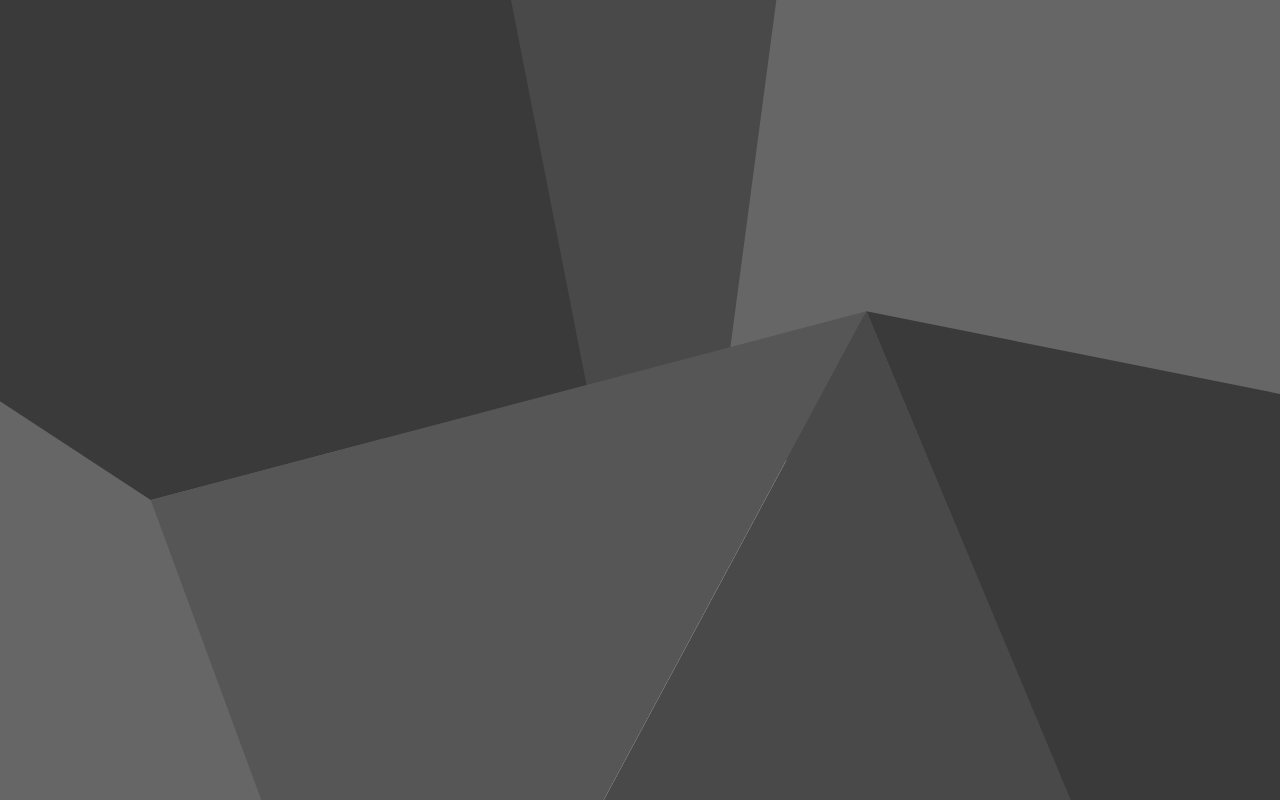
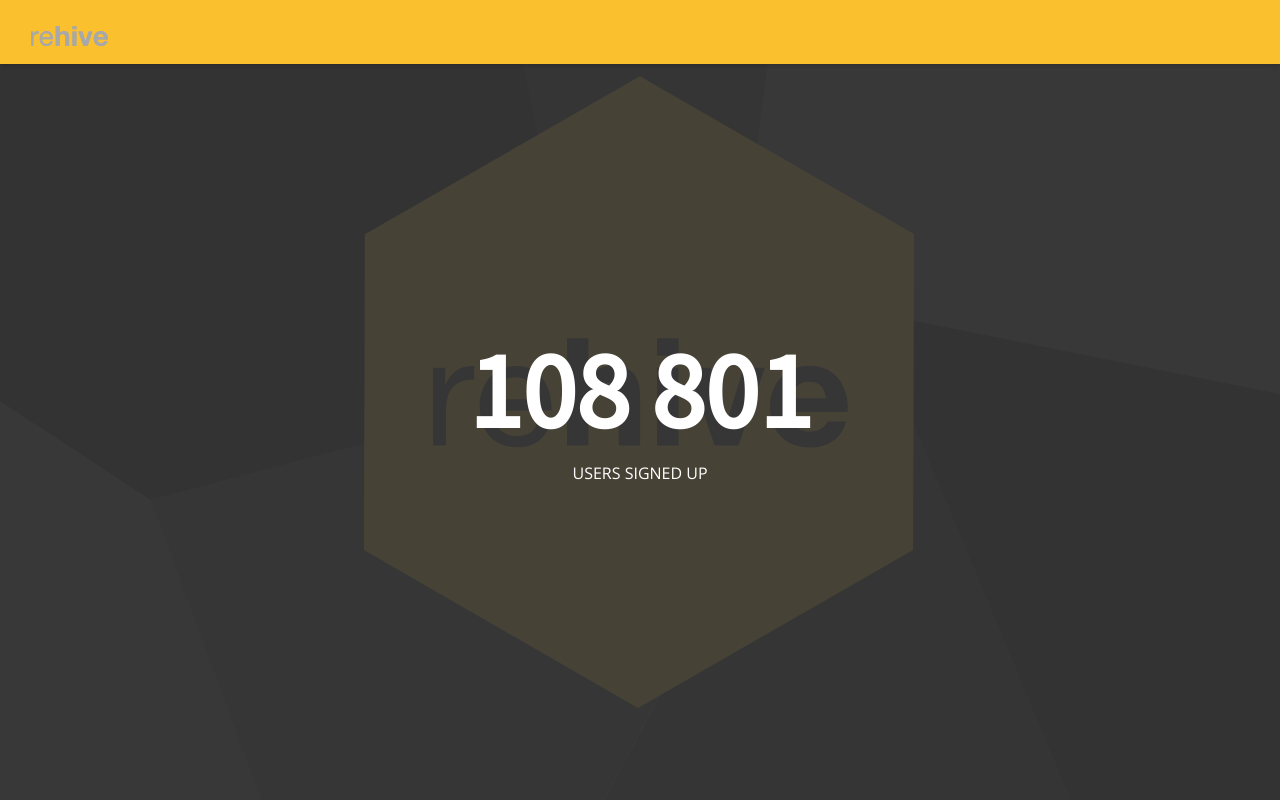
Before and after one commit to michailbrynard/rhino, a React (Create React App) app: page /count in a window 1280 px wide. Built offline with nearby package versions, Linux system fonts and the light colour scheme.

Commit message:
added /count component

```diff
--- a/src/App.js
+++ b/src/App.js
@@ -15,7 +15,7 @@ import Earn from './containers/earn'
 import Landing from './containers/landing'
 import SetPassword from './containers/set_password'
 import Settings from './containers/settings'
-
+import Count from './containers/count'
 
 import { configureStore } from './store'
 import { yellow700, grey200, blue800, grey600, } from 'material-ui/styles/colors';
@@ -63,6 +63,7 @@ export default () => {
 									<Route exact path='/setpassword' component={SetPassword} />
 								</div>
 						}
+						<Route exact path='/count' component={Count} />
 					</div>
 				</Router>
 			</MuiThemeProvider>
--- /dev/null
+++ b/src/containers/count.js
@@ -0,0 +1,76 @@
+import React, { Component } from 'react'
+import AppBar from 'material-ui/AppBar';
+import TextField from 'material-ui/TextField';
+import RaisedButton from 'material-ui/RaisedButton';
+import FlatButton from 'material-ui/FlatButton';
+import Dialog from 'material-ui/Dialog';
+
+import { SmallLoader } from '../components/loader'
+
+import { signup, login } from '../actions'
+import { connect } from 'react-redux'
+import { bindActionCreators } from 'redux'
+
+let { IconButton, NavigationClose, Styles } = require('material-ui')
+
+
+class Count extends Component {
+	render() {
+		const { history } = this.props
+
+		return (
+			<div>
+				<AppBar
+					title={<img alt='logo' className='header-img' src='./logo.svg' />}
+					showMenuIconButton={false}
+				/>
+					<div style={{
+						position: 'absolute',
+						top: 0, left: 0, bottom: 0, right: 0,
+						zIndex: 11,
+						display: 'flex',
+						justifyContent: 'center',
+						textAlign: 'center',
+						alignContent: 'center',
+						alignItems: 'center',
+						color: '#fff'
+					}}>
+						<div>
+						<h1 style={{
+							fontSize: '108px',
+							margin: '5px'
+						}}>108 801</h1>
+						<span>USERS SIGNED UP</span>
+						</div>
+					</div>
+					<div style={{
+						position: 'absolute',
+						top: 0, left: 0, bottom: 0, right: 0,
+						backgroundColor: '#333',
+						zIndex: 10,
+						opacity: 0.9
+					}}></div>
+				<div className='row'>
+					<div className='col-12 center'>
+						<img alt='logo' style={{
+							margin: 'auto',
+							display: 'block',
+							height: '80vh',
+							width: 'auto'
+						}} src='./rehive-logo1.svg' />
+					</div>
+				</div>
+			</div>
+		)
+	}
+}
+
+function mapStateToProps(state) {
+	return {}
+}
+
+function mapDispatchToProps(dispatch) {
+	return {}
+}
+
+export default connect(mapStateToProps, mapDispatchToProps)(Count)
```
